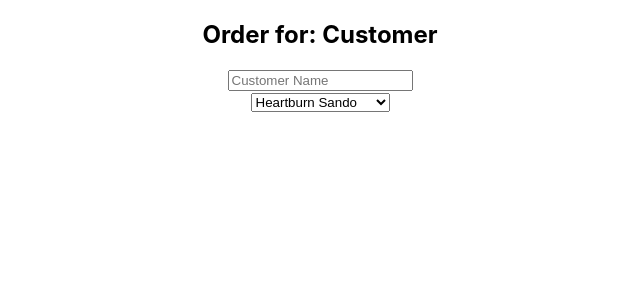
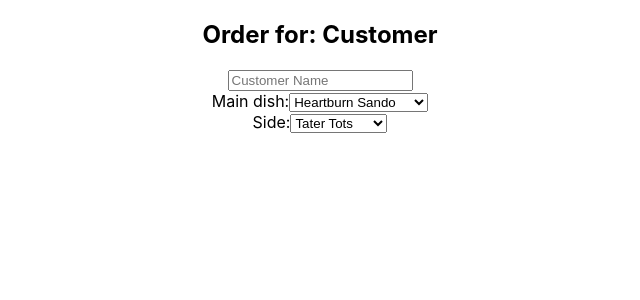
Before and after one commit to Trevor-Rezac/react-fast-food-order-tool, a React (Create React App) app: page / in a window 1280 px wide. Shown: the top 300 px of the page, without its empty margins (320-960 px from the left). Built offline with nearby package versions, Linux system fonts and the light colour scheme.

Commit message:
side dropdown changes state, need imgs

```diff
--- a/src/App.js
+++ b/src/App.js
@@ -3,14 +3,16 @@ import { useState } from 'react';
 import './App.css';
 import NameInput from './NameInput';
 import FoodDropdown from './FoodDropdown';
+import SideDropdown from './SideDropdown';
 
 
 function App() {
 
   const [customerName, setCustomerName] = useState('Customer');
   const [foodId, setFoodId] = useState(1);
+  const [sideId, setSideId] = useState(1);
 
-  console.log('||', foodId);
+  console.log('||', foodId, sideId);
 
   return (
     <div className="App">
@@ -19,6 +21,7 @@ function App() {
 
       <div className='order-form'>
         <FoodDropdown setFoodId={setFoodId}></FoodDropdown>
+        <SideDropdown setSideId={setSideId}></SideDropdown>
       </div>
     </div>
   );
--- a/src/FoodDropdown.js
+++ b/src/FoodDropdown.js
@@ -6,6 +6,7 @@ export default function FoodDropdown({ setFoodId }) {
   }
 
   return <div>
+    Main dish:
     <select onChange={handleChange}>
       <option value="1">Heartburn Sando</option>
       <option value="2">Veggie Sub</option>
--- /dev/null
+++ b/src/SideDropdown.js
@@ -0,0 +1,17 @@
+import React from 'react';
+
+export default function SideDropdown({ setSideId }) {
+
+  function handleChange(e) {
+    setSideId(e.target.value);
+  }
+
+  return <div>
+    Side:
+    <select onChange={handleChange}>
+      <option value='1'>Tater Tots</option>
+      <option value='2'>French Fries</option>
+      <option value='3'>Apple Slices</option>
+    </select>
+  </div>;
+}
```
